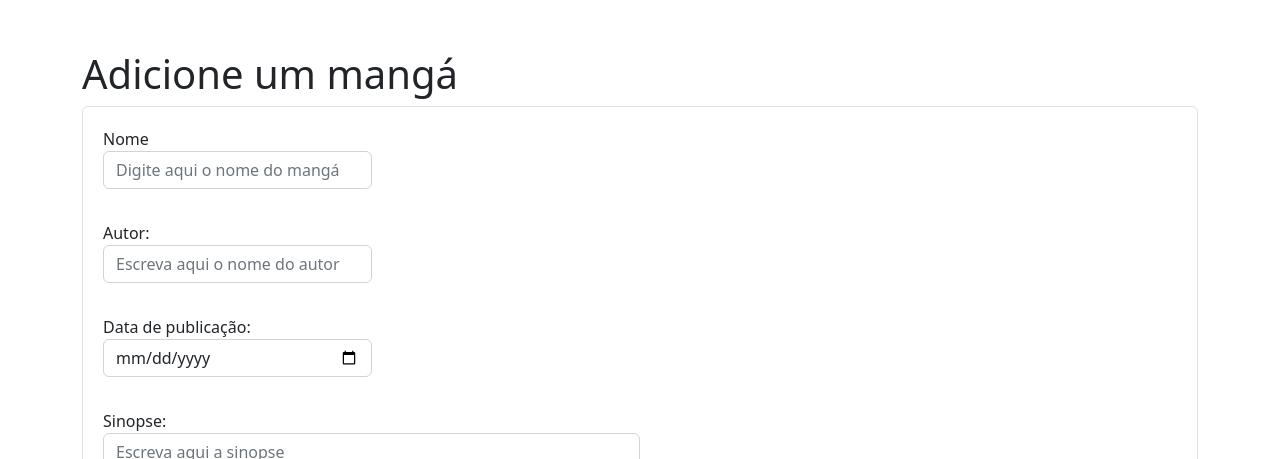
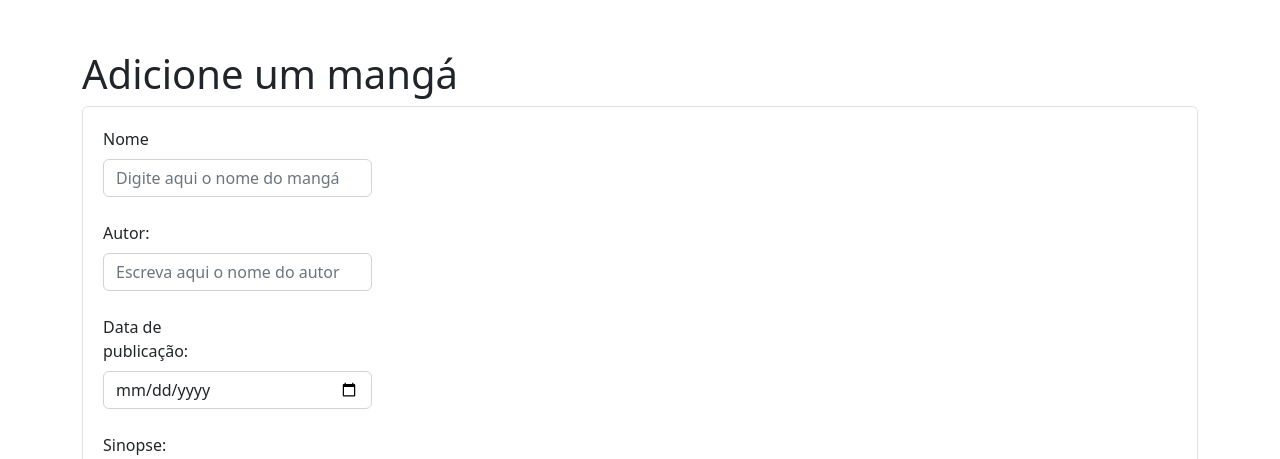
Before and after one commit to eduaugustofs/manga-list, a React (Create React App) app in the folder frontend/: page / in a window 1280 px wide. Shown: the top 459 px of the page. Built offline with nearby package versions, Linux system fonts and the light colour scheme; no server answers.

Commit message:
added features

```diff
--- a/frontend/src/components/FormularioManga/FormularioManga.jsx
+++ b/frontend/src/components/FormularioManga/FormularioManga.jsx
@@ -9,6 +9,7 @@ function FormularioManga(props) {
     publicacao: null,
     sinopse: "",
   });
+  //const [error, setError] = useState(null);
 
   const handleChange = (e) => {
     setManga((prev) => ({ ...prev, [e.target.name]: e.target.value }));
@@ -16,89 +17,66 @@ function FormularioManga(props) {
 
   const handleClick = async (e) => {
     e.preventDefault();
+    //if ("needs-validation") {
+    //setError("Por favor, preencha os campos.");
+    //props.setRefresher((prev) => !prev);
+
+    //} else
     try {
       if (props.updater) {
         await axios.put("http://localhost:8800/mangas/" + props.updater, manga);
         props.setUpdater("");
-        //cancelCourse();
-        setManga({ nome: "", autor: "", publicacao: null, sinopse: "" });
+        props.setRefresher((prev) => !prev);
+        cancelCourse();
       } else {
         await axios.post("http://localhost:8800/addmangas", manga);
-        setManga({ nome: "", autor: "", publicacao: null, sinopse: "" });
         props.setRefresher((prev) => !prev);
-        //cancelCourse();
+        cancelCourse();
       }
     } catch (err) {
       console.log(err);
     }
   };
 
-  //const cancelCourse = () => {
-  //document.getElementById("create-course-form").reset();
-  //};
+  const cancelCourse = () => {
+    document.getElementById("create-course-form").reset();
+  };
 
   return (
     <div className="container">
       <h1>Adicione um mangá</h1>
       <div className="border border-muted rounded">
-        <form id="create-course-form" className="form" onSubmit={handleChange}>
-          <div>
-            <div className="col-sm-6">
-              <label className="form-label w-50">
-                Nome
-                <input
-                  className="form-control"
-                  placeholder="Digite aqui o nome do mangá "
-                  type="text"
-                  name="nome"
-                  onChange={handleChange}
-                />
-              </label>
+        <form id="create-course-form" className="form needs-validation" noValidate onSubmit={handleChange}>
+          <div className="col-sm-3">
+            <label className="form-label w-50">Nome</label>
+            <div className="input-group has-validation">
+              <input className="form-control " placeholder="Digite aqui o nome do mangá " type="text" name="nome" required onChange={handleChange} />
+              <div className="invalid-feedback">Campo necessário. </div>
+            </div>
           </div>
           <br />
-            <div className="col-sm-6">
-              <label className="form-label w-50">
-                Autor:
-                <input
-                  className="form-control"
-                  placeholder="Escreva aqui o nome do autor"
-                  type="text"
-                  name="autor"
-                  onChange={handleChange}
-                />
-              </label>
+
+          <div className="col-sm-3">
+            <label className="form-label w-50">Autor: </label>
+            <input className="form-control" placeholder="Escreva aqui o nome do autor" type="text" name="autor" required onChange={handleChange} />
           </div>
           <br />
-            <div className="col-sm-6">
-              <label className="form-label w-50">
-                Data de publicação:
-                <input
-                  className="form-control"
-                  type="date"
-                  name="publicacao"
-                  onChange={handleChange}
-                />
-              </label>
+
+          <div className="col-sm-3">
+            <label className="form-label w-50">Data de publicação: </label>
+            <input className="form-control" type="date" name="publicacao" required onChange={handleChange} />
           </div>
           <br />
+
           <div className="col-sm-6">
-              <label className="form-label w-100">
-                Sinopse:
-                <textarea
-                  className="form-control"
-                  placeholder="Escreva aqui a sinopse"
-                  rows="5"
-                  name="sinopse"
-                  onChange={handleChange}
-                ></textarea>
-              </label>
+            <label className="form-label w-100">Sinopse: </label>
+            <textarea className="form-control" placeholder="Escreva aqui a sinopse" rows="5" name="sinopse" required onChange={handleChange}></textarea>
           </div>
           <br />
 
           <button className="btn btn-primary" onClick={handleClick}>
             Enviar
           </button>
-          </div>
         </form>
       </div>
     </div>
```
Lines whose indentation alone changed are shown as unchanged.
